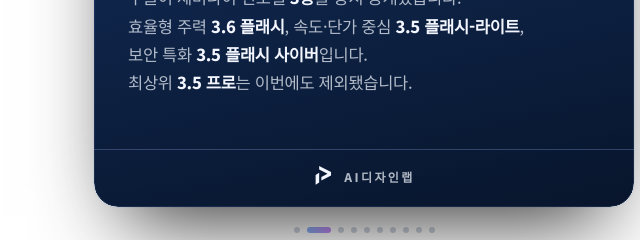
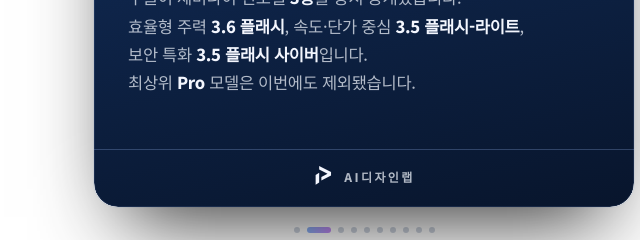
Before and after one commit to KIKEUN/aidesign, a plain HTML site: page weeklyaivol17.html in a window 1280 px wide. Both pictures are taken after a click on the label "다음 슬라이드". Shown: the part 553-793 px from the top of the page, 276-916 px from the left. Drawn offline with Linux system fonts and the light colour scheme; a web font is replaced by a local one.

Commit message:
Add files via upload

```diff
--- a/weeklyaivol17.html
+++ b/weeklyaivol17.html
@@ -346,7 +346,7 @@
                       구글이 제미나이 신모델 <b>3종</b>을 동시 공개했습니다.<br />
                       효율형 주력 <b>3.6 플래시</b>, 속도·단가 중심 <b>3.5 플래시-라이트</b>,<br />
                       보안 특화 <b>3.5 플래시 사이버</b>입니다.<br />
-                      최상위 <b>3.5 프로</b>는 이번에도 제외됐습니다.
+                      최상위 <b>Pro</b> 모델은 이번에도 제외됐습니다.
                     </span>
                   </div>
                 </div>
```
